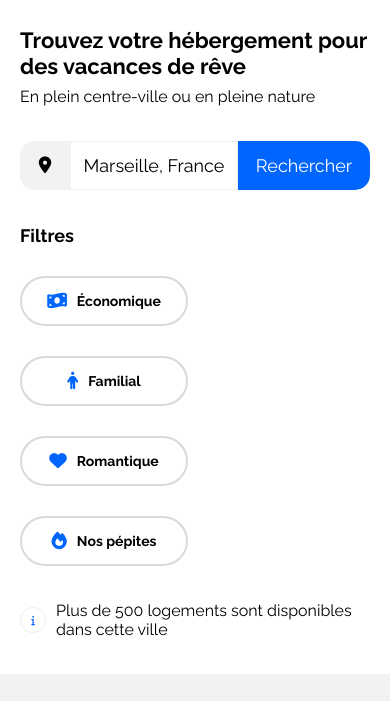
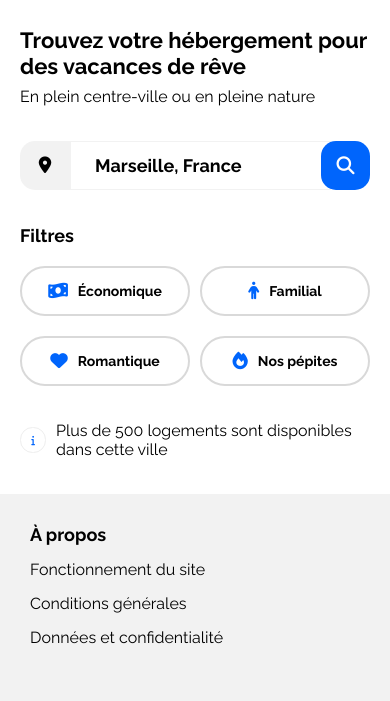
Before and after one commit to Alexis-Rey/OC_Project2_Booki, a plain HTML site: page accueil.html in a window 390 px wide. Shown: the part 121-822 px from the top of the page. Drawn offline with Linux system fonts and the light colour scheme.

Commit message:
Finalisation responsive pour la section recherche

```diff
--- a/css/styleaccueil.css
+++ b/css/styleaccueil.css
@@ -142,6 +142,7 @@ autres élements du formulaire */
     width:calc(100% - 182px);
     text-align: center;
     border:1px solid var(--main-bg-color);
+    font-weight: 700;
 }
 
 /* Mise en place de la bordure et ses arrondis et taille min */
@@ -161,16 +162,16 @@ autres élements du formulaire */
     color: black;
 }
 
-/* Camouflage de la loupe déstiné à la partie mobile */
-#iButton{
-display: none;
-}
 /* Mise en blanc du texte et de la loupe et ajout du fond bleu */
 .boutonRecherche, .fa-magnifying-glass{
     color: white;
     background-color: var(--main-color);
 }
 
+ /* Camouflage de la loupe déstiné à la partie mobile */
+#iButton{
+    display: none;
+}
 /******************************* Partie filtrage *******************************************/
 /* Alignement horizontale des élements, inter-espace et sizing du menu */
 .filtrer{
@@ -260,11 +261,9 @@ h4{
 /* Le code ci-dessous correspond à la version responsive uniquement */
 /* Responsive Tablette (>=768px et <= 1024) */
 @media (max-width: 1024px) {
-    /***************************** Partie recherche  ************************/
-    /* Mise en auto de la largeur du formulaire fixé à 377px sur ordinateur */
-    #form_selection{
-        width:auto;
-    }
+
+    /********************** Partie Recherche ***************************/
+
 
     /**************************** Partie Filtrage **********************/
     .filtrer label{
@@ -330,19 +329,51 @@ h4{
     }
 
     /************************** Modif Section Selection ************************/
-    /****************************** Modif zone de titre ******************************/
 
+    /***************************** Partie recherche  ************************/
+    /* Mise en auto de la largeur du formulaire fixé à 377px sur ordinateur */
+    #form_selection{
+        width:auto;
+    }
+
+    /* Redimensionnement de l'input recherche en prenant en compte la nouvelle largeur du bouton loupe
+    suppresion de l'alignement centré et ajout compensatoire de 24px à gauche,
+    suppresion de la bordure à droite et ajout d'une marge négative pour que les bordures atteignent la loupe */
+    #form_selection input{
+        width: calc(100% - 98px);
+        text-align: left;
+        padding-left: 24px;
+        margin-right: -10px;
+        border-right: none;
+    }
+
+    /* Redimensionnement du bouton en partie mobile et ajout des arrondis des angles */
+    .boutonRecherche{
+        min-width: 49px;
+        border-radius: 15px;
+    }
+
+    /* Apparition de la loupe */
+    #iButton{
+        display: block;
+    }
+    /* Disparition du texte "rechercher" */
+    #txtButton{
+        display: none;
+    }
 
     /****************************** Modif Filtrage ******************************/
-    /* Espacement entre les éléments en ligne */
+    /* Espacement entre les éléments en ligne et en colonne */
     .filtrer{
-        row-gap: 10px;
+        row-gap: 20px;
+        column-gap: 10px;
     }
 
-    /*Marge supérieur pour les espacements verticaux et sizing  */
+    /*Redéfinition de la taille police et de la taille d'un élement par rapport à
+    son parents et la presence d'un gap de 10px entre les deux éléements  */
    .boutonFiltre{
-    margin-top: 20px;
-    width: 48%;
+
+    width: calc(50% - 5px);
     font-size: var(--info-size);
    }
 
```
